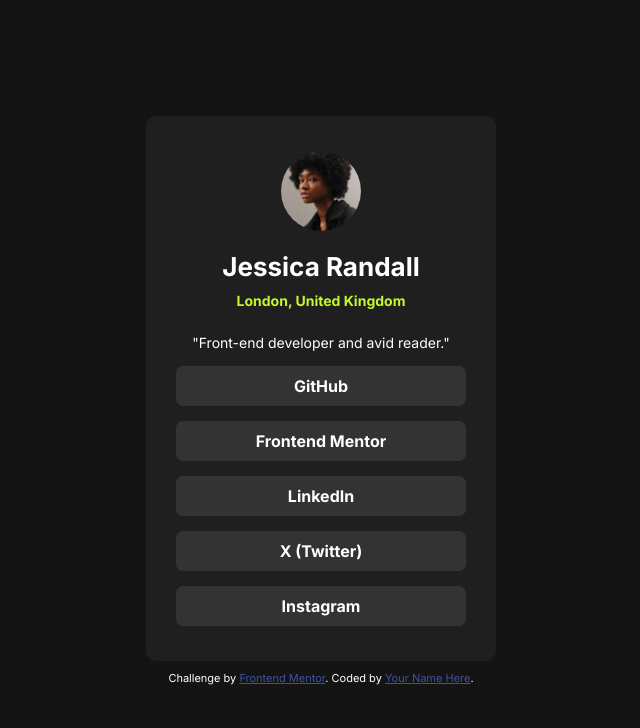
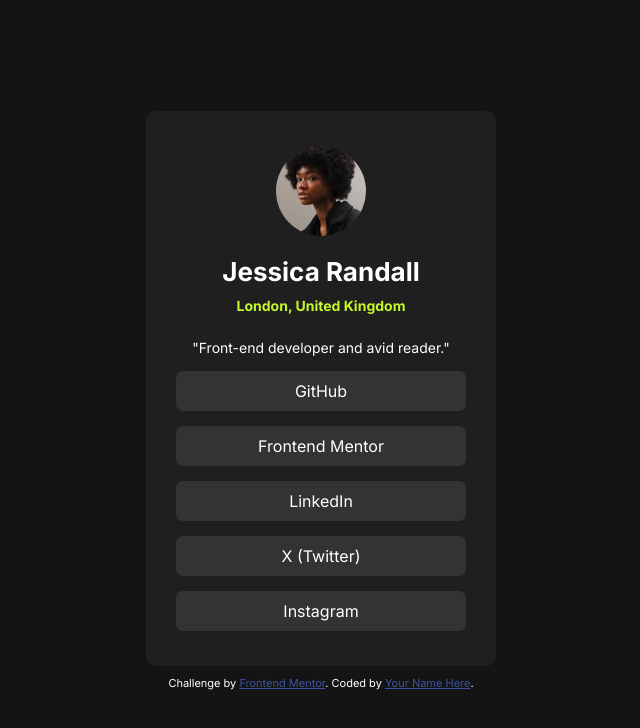
Before and after one commit to Aldeimeter/FrontendMentorChallenges, a plain HTML site: page social-links-profile-main/index.html in a window 1280 px wide. Shown: the whole page, without its empty margins (319-959 px from the left). Drawn offline with Linux system fonts and the light colour scheme.

Commit message:
styles(social-links): font-weight and avatar size adjustments

```diff
--- a/social-links-profile-main/index.html
+++ b/social-links-profile-main/index.html
@@ -70,7 +70,7 @@
       }
       .avatar {
         border-radius: 100%;
-        width: 80px;
+        width: 90px;
         height: auto;
         margin-bottom: 20px;
       }
@@ -98,7 +98,7 @@
         width: 100%;
       }
       .links li {
-        font-weight: 700;
+        font-weight: 400;
         background: var(--grey-700);
         width: 100%;
         border-radius: 7px;
```
Also changed, not shown: index.html (+3 -1 lines).
